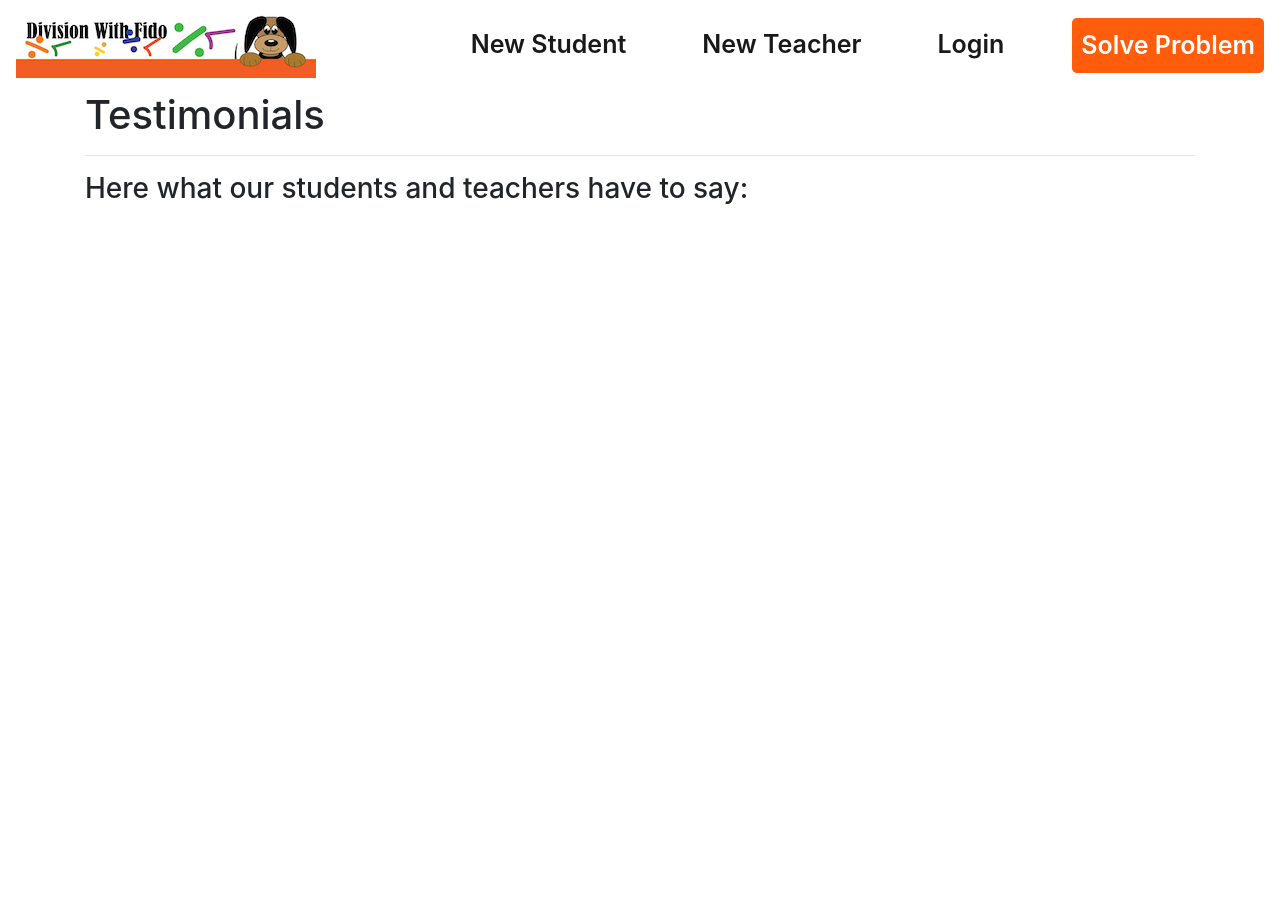
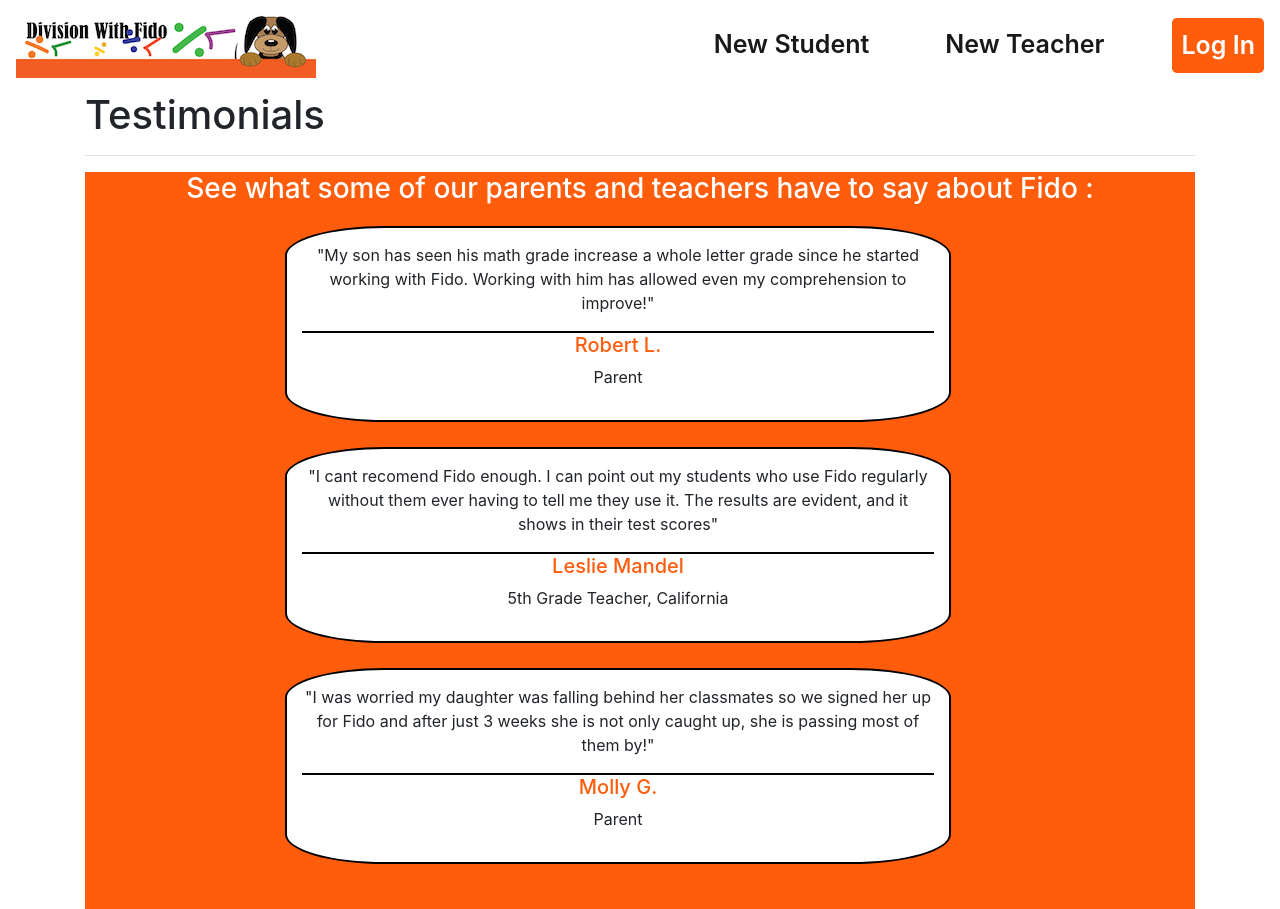
Before and after one commit to October2020PandA/Fido, a Django app: page /testimonials in a window 1280 px wide. Before the commit the page ends 204 px from the top, so only its background shows below. Run offline with Django 3.2, Linux system fonts and the light colour scheme.

Commit message:
updated navbars, added contact_us back in, added testimonials

```diff
--- a/new_app/static/css/style.css
+++ b/new_app/static/css/style.css
@@ -170,3 +170,26 @@ li.success {
     list-style-type: none;
     font-weight: bold;
 }
+#testimonials {
+    background-color: #ff5c0b;
+    padding-bottom: 20px;
+
+}
+.testimonial {
+    width: 60%;
+    background-color: #fff;
+    text-align: center;
+    margin: 20px 200px 25px;
+    padding: 15px;
+    border: 2px solid black;
+    border-radius: 15%;
+
+}
+#testimonals, h3 {
+    text-align: center;
+    color: #fff;
+}
+.p_or_t {
+    color: #ff5c0b;
+    border-top: 2px solid black;
+}
--- a/new_app/templates/our_method.html
+++ b/new_app/templates/our_method.html
@@ -22,11 +22,8 @@
                 <li id="new_teacher_index" class="nav-item active">
                 <a class="nav-link" style="font-size:  25px; font-weight: 600;"  href="/new_teacher">New Teacher</a>
                 </li>
-                <li id="login_index" class="nav-item active">
-                    <a class="nav-link" style="font-size:  25px; font-weight: 600;" href="/login">Login <span class="sr-only">(current)</span></a>
-                </li>
                 <li class="nav-item active">
-                    <a id="solve_problem_button" class="nav-link btn btn-lg active" style="background-color: #ff5c0b; font-size: 25px; font-weight: 600; color: #fff;" href="/problem_solve">Solve Problem<span class="sr-only">(current)</span></a>
+                    <a id="solve_problem_button" class="nav-link btn btn-lg active" style="background-color: #ff5c0b; font-size: 25px; font-weight: 600; color: #fff;" href="/Login">Log In<span class="sr-only">(current)</span></a>
                 </li>
             </ul>
         </div>
--- a/new_app/templates/testimonials.html
+++ b/new_app/templates/testimonials.html
@@ -22,11 +22,8 @@
                 <li id="new_teacher_index" class="nav-item active">
                 <a class="nav-link" style="font-size:  25px; font-weight: 600;"  href="/new_teacher">New Teacher</a>
                 </li>
-                <li id="login_index" class="nav-item active">
-                    <a class="nav-link" style="font-size:  25px; font-weight: 600;" href="/login">Login <span class="sr-only">(current)</span></a>
-                </li>
                 <li class="nav-item active">
-                    <a id="solve_problem_button" class="nav-link btn btn-lg active" style="background-color: #ff5c0b; font-size: 25px; font-weight: 600; color: #fff;" href="/problem_solve">Solve Problem<span class="sr-only">(current)</span></a>
+                    <a id="solve_problem_button" class="nav-link btn btn-lg active" style="background-color: #ff5c0b; font-size: 25px; font-weight: 600; color: #fff;" href="/login">Log In<span class="sr-only">(current)</span></a>
                 </li>
             </ul>
         </div>
@@ -34,7 +31,25 @@
     <div class="container">
         <h1>Testimonials</h1>
         <hr>
-        <h3>Here what our students and teachers have to say:</h3>
+        <div id="testimonials">
+            <h3>See what some of our parents and teachers have to say about Fido :</h3>
+            <div class="testimonial">
+                <p>"My son has seen his math grade increase a whole letter grade since he started working with Fido. Working with him has allowed even my comprehension to improve!"</p>
+                <h5 class="p_or_t">Robert L.</h5>
+                <p>Parent</p>
+            </div>
+            <div class="testimonial">
+                <p>"I cant recomend Fido enough. I can point out my students who use Fido regularly without them ever having to tell me they use it. The results are evident, and it shows in their test scores"</p>
+                <h5 class="p_or_t">Leslie Mandel</h5>
+                <p>5th Grade Teacher, California</p>
+            </div>
+            <div class="testimonial">
+                <p>"I was worried my daughter was falling behind her classmates so we signed her up for Fido and after just 3 weeks she is not only caught up, she is passing most of them by!"</p>
+                <h5 class="p_or_t">Molly G.</h5>
+                <p>Parent</p>
+            </div>
+
+        </div>
     </div>
 </body>
 </html>
--- a/new_app/templates/who_we_are.html
+++ b/new_app/templates/who_we_are.html
@@ -22,11 +22,8 @@
                 <li id="new_teacher_index" class="nav-item active">
                 <a class="nav-link" style="font-size:  25px; font-weight: 600;"  href="/new_teacher">New Teacher</a>
                 </li>
-                <li id="login_index" class="nav-item active">
-                    <a class="nav-link" style="font-size:  25px; font-weight: 600;" href="/login">Login <span class="sr-only">(current)</span></a>
-                </li>
                 <li class="nav-item active">
-                    <a id="solve_problem_button" class="nav-link btn btn-lg active" style="background-color: #ff5c0b; font-size: 25px; font-weight: 600; color: #fff;" href="/problem_solve">Solve Problem<span class="sr-only">(current)</span></a>
+                    <a id="solve_problem_button" class="nav-link btn btn-lg active" style="background-color: #ff5c0b; font-size: 25px; font-weight: 600; color: #fff;" href="/login">Log In<span class="sr-only">(current)</span></a>
                 </li>
             </ul>
         </div>
```
Also changed, not shown: new_app/templates/contact_us.html (added, +72 -0 lines).
